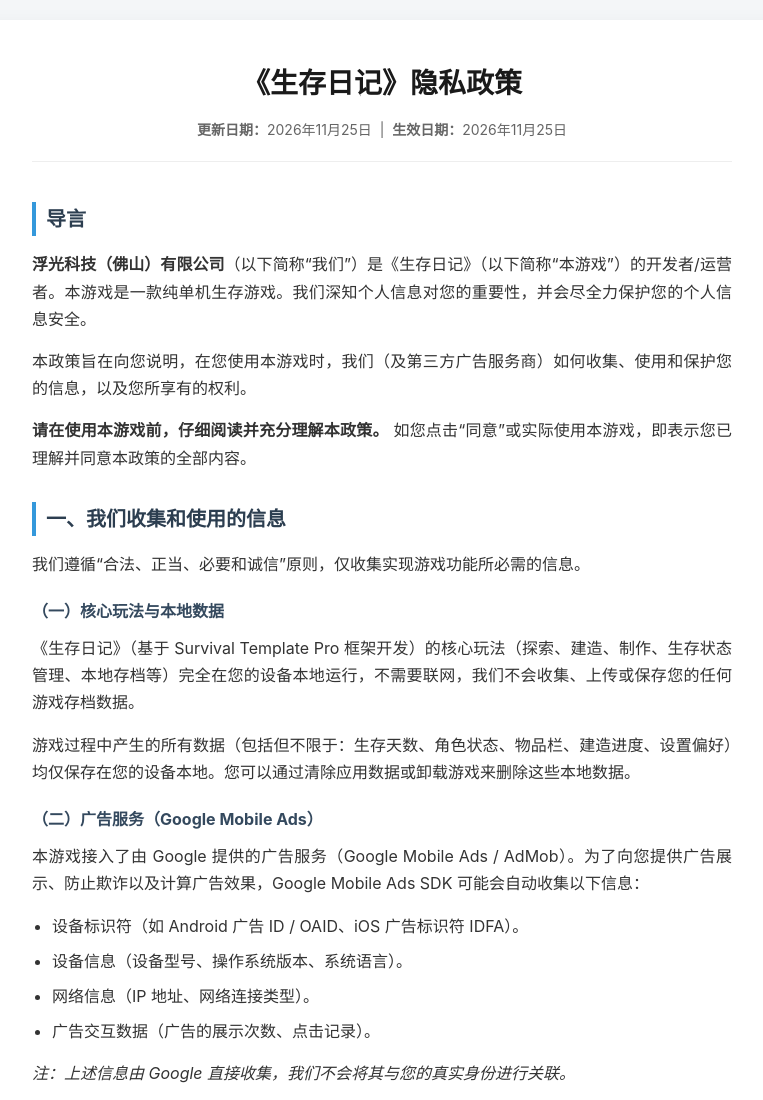
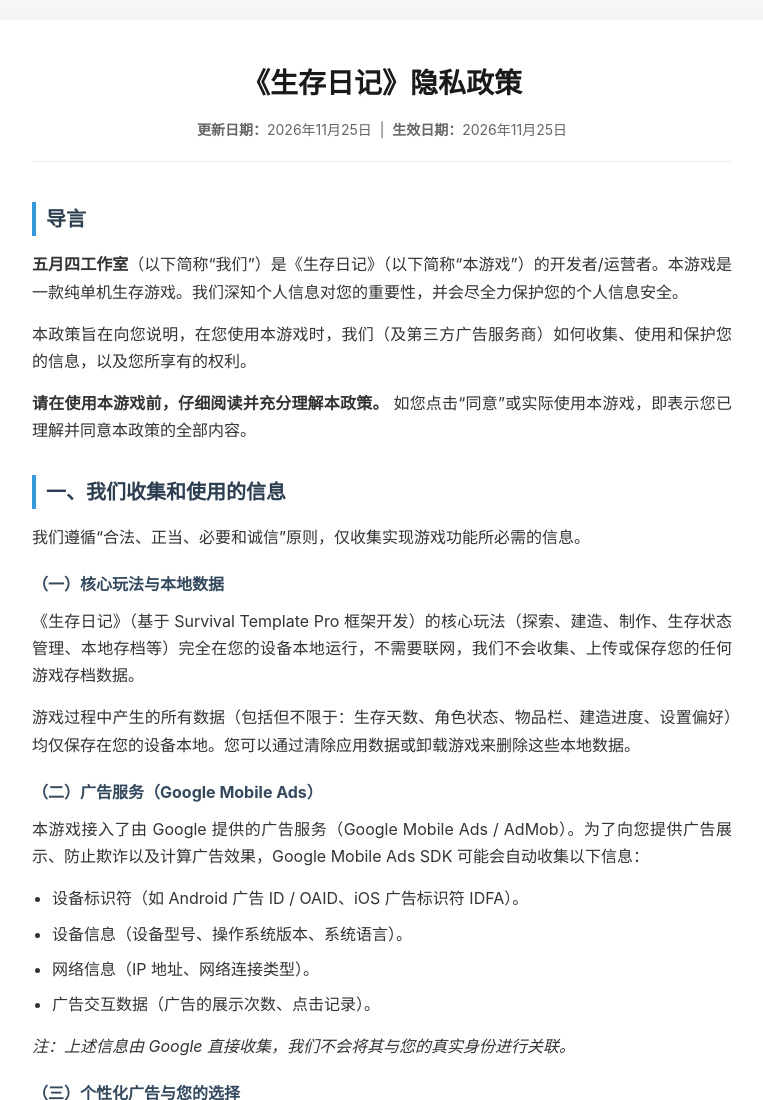
Before and after one commit to xlstudio01/SurviavalDiary_privacy-policy, a plain HTML site: page index.html in a window 1280 px wide. Shown: the top 1100 px of the page, without its empty margins (258-1021 px from the left). Drawn offline with Linux system fonts and the light colour scheme.

Commit message:
Update privacy policy in index.html

```diff
--- a/index.html
+++ b/index.html
@@ -133,7 +133,7 @@
 
 			<h2>导言</h2>
 			<p>
-				<strong>浮光科技（佛山）有限公司</strong>（以下简称“我们”）是《生存日记》（以下简称“本游戏”）的开发者/运营者。本游戏是一款纯单机生存游戏。我们深知个人信息对您的重要性，并会尽全力保护您的个人信息安全。
+				<strong>五月四工作室</strong>（以下简称“我们”）是《生存日记》（以下简称“本游戏”）的开发者/运营者。本游戏是一款纯单机生存游戏。我们深知个人信息对您的重要性，并会尽全力保护您的个人信息安全。
 			</p>
 			<p>本政策旨在向您说明，在您使用本游戏时，我们（及第三方广告服务商）如何收集、使用和保护您的信息，以及您所享有的权利。</p>
 			<p>
```
